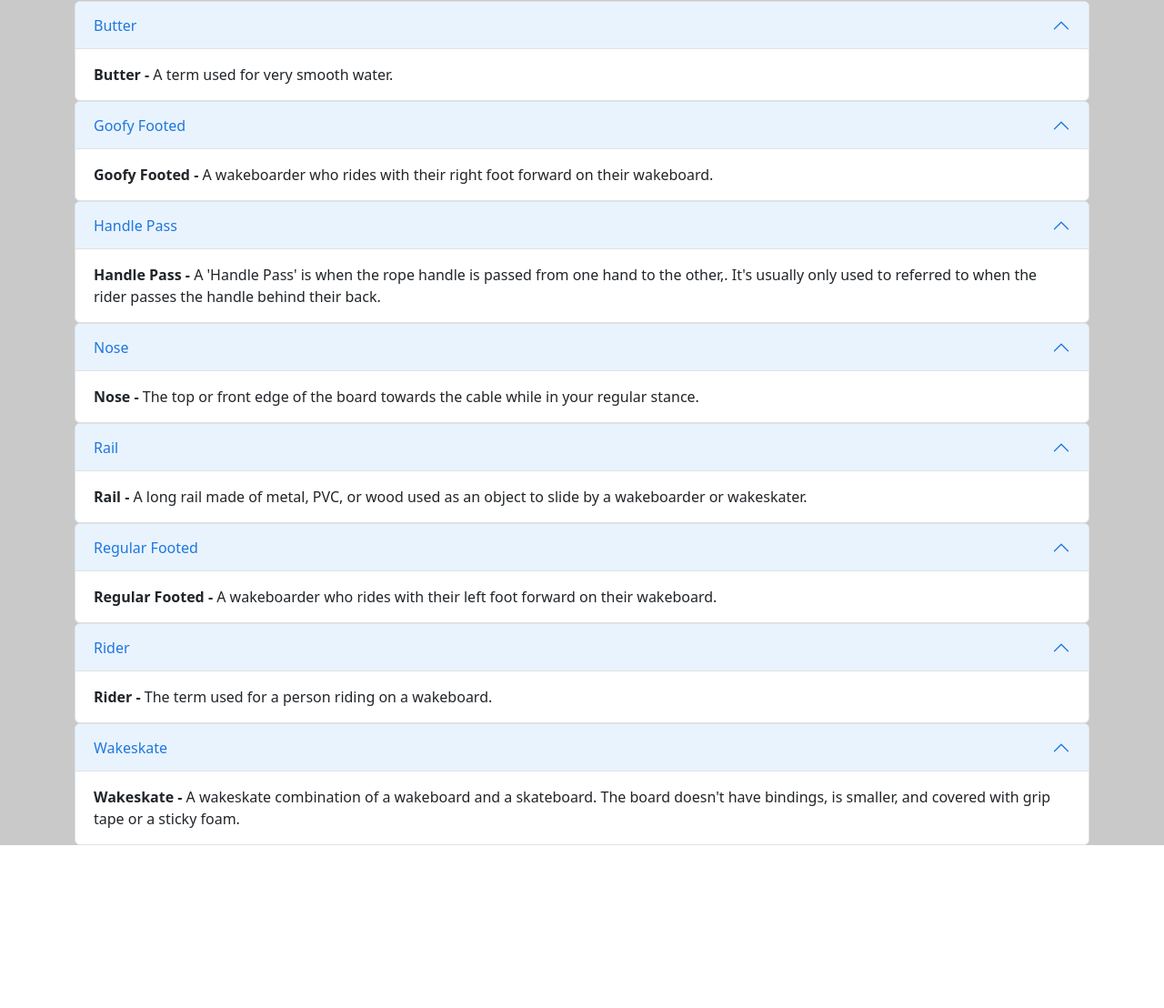
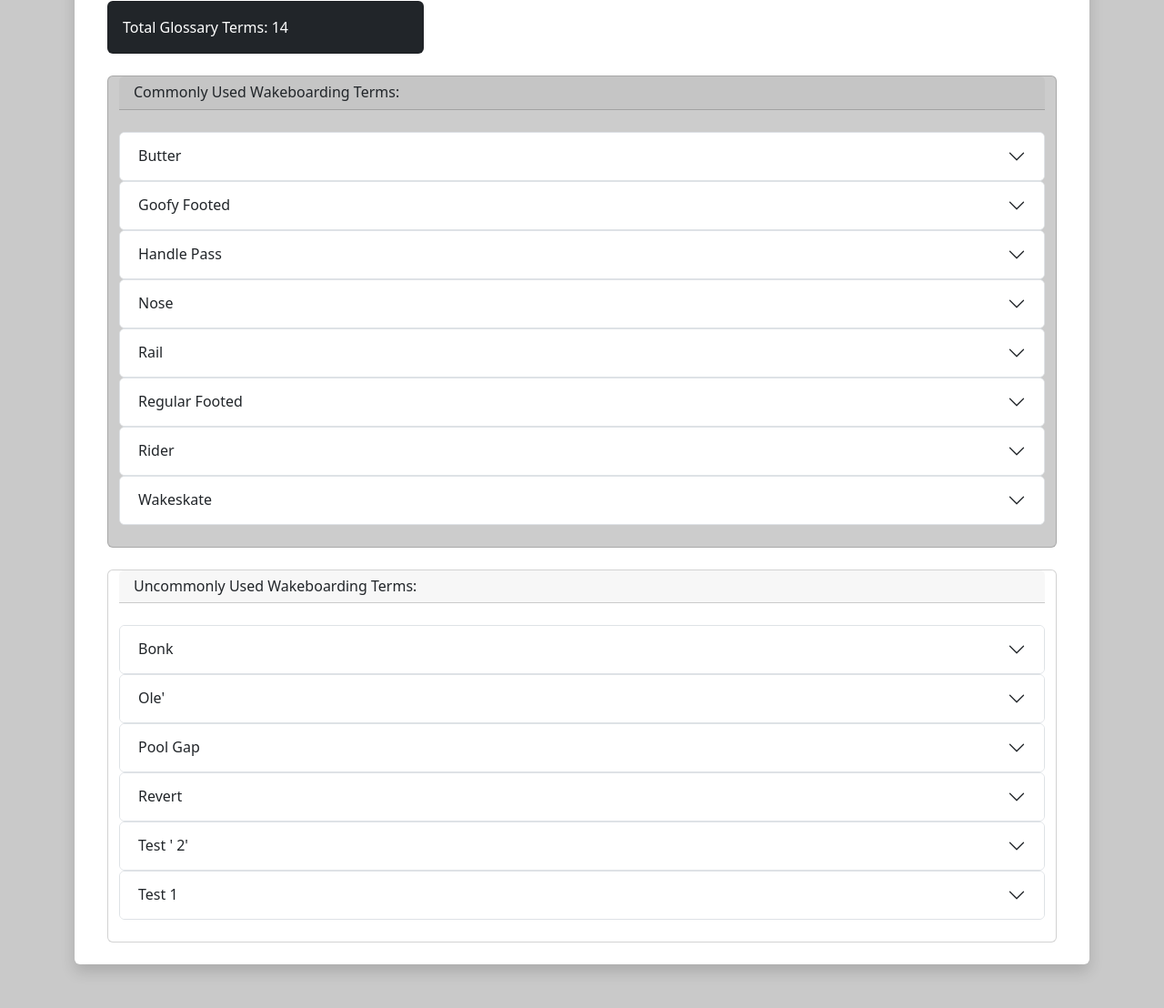
Before and after one commit to KonaHay/Trickster, a Django app: page /glossary in a window 1280 px wide. Shown: the part 179-1287 px from the top of the page at 91% size. Before the commit the page ends 1108 px from the top, so only its background shows below. Run offline with Django 4.2, Linux system fonts and the light colour scheme; a user stored in the database is signed in; data comes from the database, SQL or seed files in the repository; both versions use the stored data as it was after the commit; some libraries are stand-ins or nearby versions.

Commit message:
Added Working Glossary Functionality + Glossary Page now active in Nav Bar + Add Glossary Term has now been added within the Admin Drop Down + The Glossary page now shows all the terms organised by prevalence

```diff
--- a/Current Task List.txt
+++ b/Current Task List.txt
@@ -6,3 +6,5 @@
 High Priority:
 - Get all photo uploads to auto adjust to 16:9 ratio
 - Finish Reccomended tricks functionality
+
+- Add a Programme Summary to the Confirm Programme Page
--- a/TricksterMain/models.py
+++ b/TricksterMain/models.py
@@ -67,3 +67,11 @@ class Glossary_Term (models.Model):
   KeyWord = models.CharField(max_length=25)
   Description = models.TextField(blank=True)
   CommonlyUsed = models.BooleanField(default=False)
+  slug = models.SlugField(null=True)
+
+  def __str__(self):
+    return self.KeyWord
+
+  def save(self,*args,**kwargs):
+        self.slug = slugify(self.KeyWord)
+        super(Glossary_Term,self).save(*args,**kwargs)
--- a/TricksterMain/templates/components/navbar.html
+++ b/TricksterMain/templates/components/navbar.html
@@ -120,6 +120,7 @@
               <li><a class="dropdown-item" href="{%url 'add-trick'%}">Add Trick</a></li>
               <li><a class="dropdown-item" href="{%url 'add-programme'%}">Add Trick Programme</a></li>
               <li><a class="dropdown-item" href="{%url 'add-category'%}">Add Category</a></li>
+              <li><a class="dropdown-item" href="{%url 'add-glossary-term'%}">Add Glossary Term</a></li>
               <li><a class="dropdown-item text-danger" href="{%url 'admin-db'%}">Admin Panel</a></li>
             {% endif %}
             <!-- ================== -->
--- a/TricksterMain/templates/main/glossary.html
+++ b/TricksterMain/templates/main/glossary.html
@@ -20,30 +20,64 @@
       text-decoration: underline;
     }
   </style>
-
+  <div class="shadow  p-4 mb-5 bg-body rounded">
     <div class="container-md ">
       <h2>Trickster Glossary of Specialist Terms: </h2>
       </br>
+      <div class="col-4">
+        <div class="card text-bg-dark">
+          <div class="card-body">
+            <p class="card-text">Total Glossary Terms: {{ TermCount }}</p>
           </div>
-    <div class="card-body">
-      <p class="card-text"><strong>Total Glossary Terms: {{ term_count }}</strong></p>
         </div>
+      </div>
+      <br/>
+      <div class="card bg-trickstergray">
+        <div class="container-md">
+          <h6 class="card-header">Commonly Used Wakeboarding Terms:</h6>
+          </br>
           {% for term in CommonTerms %}
-    <div class="accordion" id="accordionExample">
+            <div class="accordion" id="GlossaryAccordion">
               <div class="accordion-item">
                 <h2 class="accordion-header" id="{{ term.TermID }}">
-          <button class="accordion-button" type="button" data-bs-toggle="collapse" data-bs-target="#{{ term.TermID }}" aria-expanded="true" aria-controls="{{ term.TermID }}">
+                  <button class="accordion-button collapsed" type="button" data-bs-toggle="collapse" data-bs-target="#{{ term.slug }}" aria-expanded="false" aria-controls="{{ term.slug }}">
                     {{ term.KeyWord }}
                   </button>
                 </h2>
-        <div id="{{ term.TermID }}" class="accordion-collapse collapse show" aria-labelledby="{{ term.TermID }}" data-bs-parent="#accordionExample">
+                <div id="{{ term.slug }}" class="accordion-collapse collapse" aria-labelledby="{{ term.TermID }}" data-bs-parent="#GlossaryAccordion">
                   <div class="accordion-body">
-            <strong>{{ term.KeyWord }} - </strong>{{ term.Description }}
+                    <strong>{{ term.KeyWord }} - </strong>{{ term.Description }} </div>
+                </div>
+              </div>
+          </div>
+          {% endfor %}
+          </br>
+        </div>
+      </div>
+      </br>
+      <div class="card ">
+        <div class="container-md">
+          <h6 class="card-header">Uncommonly Used Wakeboarding Terms:</h6>
+          </br>
+          {% for term in UncommonTerms %}
+            <div class="accordion" id="GlossaryAccordion">
+              <div class="accordion-item">
+                <h2 class="accordion-header" id="{{ term.TermID }}">
+                  <button class="accordion-button collapsed" type="button" data-bs-toggle="collapse" data-bs-target="#{{ term.slug }}" aria-expanded="false" aria-controls="{{ term.slug }}">
+                    {{ term.KeyWord }}
+                  </button>
+                </h2>
+                <div id="{{ term.slug }}" class="accordion-collapse collapse" aria-labelledby="{{ term.TermID }}" data-bs-parent="#GlossaryAccordion">
+                  <div class="accordion-body">
+                    <strong>{{ term.KeyWord }} - </strong>{{ term.Description }} </div>
+                </div>
+              </div>
+            </div>
+          {% endfor %}
+          </br>
         </div>
       </div>
     </div>
   </div>
-    {% endfor %}
-  </div>
 
 {% endblock %}
--- a/TricksterMain/urls.py
+++ b/TricksterMain/urls.py
@@ -22,6 +22,7 @@ urlpatterns = [
     path('add_category', views.add_category, name='add-category'),
     path('category_list', views.category_list, name="category-list"),
     path('glossary', views.glossary, name="glossary"),
+    path('add_glossary_term', views.add_glossary_term, name='add-glossary-term'),
     path('show_category/<category_id>', views.show_category, name='show-category'),
     path('update_category/<category_id>', views.update_category, name='update-category'),
     path('delete_category/<category_id>', views.delete_category, name='delete-category'),
--- a/TricksterMain/views.py
+++ b/TricksterMain/views.py
@@ -10,7 +10,7 @@ from django.core.paginator import Paginator
 from random import shuffle
 
 from .models import Trick, SkillLevel, Trick_Programme, Category, Programme_Lesson, Glossary_Term
-from .forms import TrickForm, ProgrammeForm, CategoryForm, LessonForm
+from .forms import TrickForm, ProgrammeForm, CategoryForm, LessonForm, GlossaryTermForm
 from Users.models import Trickster_User, User_Profile
 
 
@@ -405,7 +405,7 @@ def learned_lesson(request, pk):
 
   if list(programme_lessons) == list(programme_lessons_learned):
     profile.CompletedProgrammes.add(programme)
-    messages.success(request, ("Congradulations! You Have Completed The " + programme.ProgrammeName + "Programme!"))
+    messages.success(request, ("Congradulations! You Have Completed The " + programme.ProgrammeName + " Programme!"))
 
   messages.success(request, (lesson.LessonName + " Has Been Marked As Learned!"))
   return HttpResponseRedirect('/view_programme/%d'%programme.ProgrammeID)
@@ -421,6 +421,10 @@ def unlearn_lesson(request, pk):
 
   if profile.CompletedLessons.filter(LessonID=lesson.LessonID).exists():
     profile.CompletedLessons.remove(lesson)
+
+  if profile.CompletedProgrammes.filter(ProgrammeID=programme.ProgrammeID).exists():
+    profile.CompletedProgrammes.remove(programme)
+    messages.error(request, ("Awww! " + programme.ProgrammeName + " Has Been Unmarked As Completed!"))
 
   messages.error(request, (lesson.LessonName + " Has Been Unmarked As Learned!"))
   return HttpResponseRedirect('/view_programme/%d'%programme.ProgrammeID)
@@ -539,6 +543,23 @@ def glossary(request):
 
 # ======================================================================================================================================
 
+@permission_required('category.add_category', login_url='home')
+def add_glossary_term(request):
+    submitted = False
+    if request.method == "POST":
+      form = GlossaryTermForm(request.POST, request.FILES)
+      if form.is_valid():
+        form.save()
+        return HttpResponseRedirect('/add_glossary_term?submitted=True')
+    else:
+      form = GlossaryTermForm
+      if 'submitted' in request.GET:
+        submitted = True
+        messages.success(request, ("New Term Added To The Glossary!"))
+    return render(request, 'main/add_glossary_term.html', {'form':form, 'submitted':submitted})
+
+# ======================================================================================================================================
+
 @login_required(login_url='/login')
 def admin_db(request):
   # An Extra Level Security for the Admin Panel
--- a/static/trickster/sass/trickster.scss
+++ b/static/trickster/sass/trickster.scss
@@ -1,5 +1,8 @@
 // Custom Variables
 $primary: #2184f7;
+$secondary: #cccccc;
+$trickstergray: #cccccc;
+$tricksterdark: #262a31;
 
 //Pagination colours
 $pagination-bg: #262a31;
@@ -14,17 +17,48 @@ $pagination-disabled-color: #323232;
 $pagination-disabled-bg: #dcdfe0;
 $pagination-disabled-border-color: #b6b6b6;
 
-
 // Import Functions & Variables
 @import '../../../node_modules/bootstrap/scss/_functions';
 @import '../../../node_modules/bootstrap/scss/_variables';
+@import '../../../node_modules/bootstrap/scss/_mixins';
+@import '../../../node_modules/bootstrap/scss/_utilities';
 
-$custom-theme-colors: (
-  "tricksterdark": #262a31
-);
+$theme-colors: map-merge($theme-colors, (
+  "tricksterdark": $tricksterdark,
+  "trickstergray": $trickstergray,
 
-$theme-colors: map-merge($custom-theme-colors, $theme-colors);
+  'primary-dark' : shade-color($blue, 20%),
+  'primary-light' : tint-color($blue, 20%),
 
+  'purple' : $indigo,
+  'purple-dark' : shade-color($indigo, 20%),
+  'purple-light' : tint-color($indigo, 10%),
+));
+
+$utilities-colors: map-merge($theme-colors, $utilities-colors);
+$utilities-border-colors: map-loop($utilities-colors, rgba-css-var, "$key", "text");
+$utilities-text-colors: map-loop($utilities-colors, rgba-css-var, "$key", "text");
+$utilities-bg-colors: map-loop($utilities-colors, rgba-css-var, "$key", "bg");
+$theme-colors-rgb: map-loop($theme-colors, to-rgb, "$value");
+
+// Configuration
+
+// Layout & components
+@import '../../../node_modules/bootstrap/scss/_root';
+@import '../../../node_modules/bootstrap/scss/_reboot';
+
+@import '../../../node_modules/bootstrap/scss/_type';
+@import '../../../node_modules/bootstrap/scss/_containers';
+@import '../../../node_modules/bootstrap/scss/_grid';
+@import '../../../node_modules/bootstrap/scss/_forms';
+@import '../../../node_modules/bootstrap/scss/_buttons';
+@import '../../../node_modules/bootstrap/scss/_transitions';
+
+// Helpers
+@import '../../../node_modules/bootstrap/scss/_helpers';
+
+// Utilities
+@import '../../../node_modules/bootstrap/scss/utilities/_api';
 
 // import bootstrap
 @import '../../../node_modules/bootstrap/scss/bootstrap';
```
Also changed, not shown: TricksterMain/forms.py (+17 -1 lines), TricksterMain/templates/main/add_glossary_term.html (added, +31 -0 lines), TricksterMain/migrations/0014_glossary_term.py (added), TricksterMain/migrations/0015_glossary_term_slug.py (added), db.sqlite3, static/trickster/css/trickster.min.css, 1 other file. Lines whose indentation alone changed are shown as unchanged.
